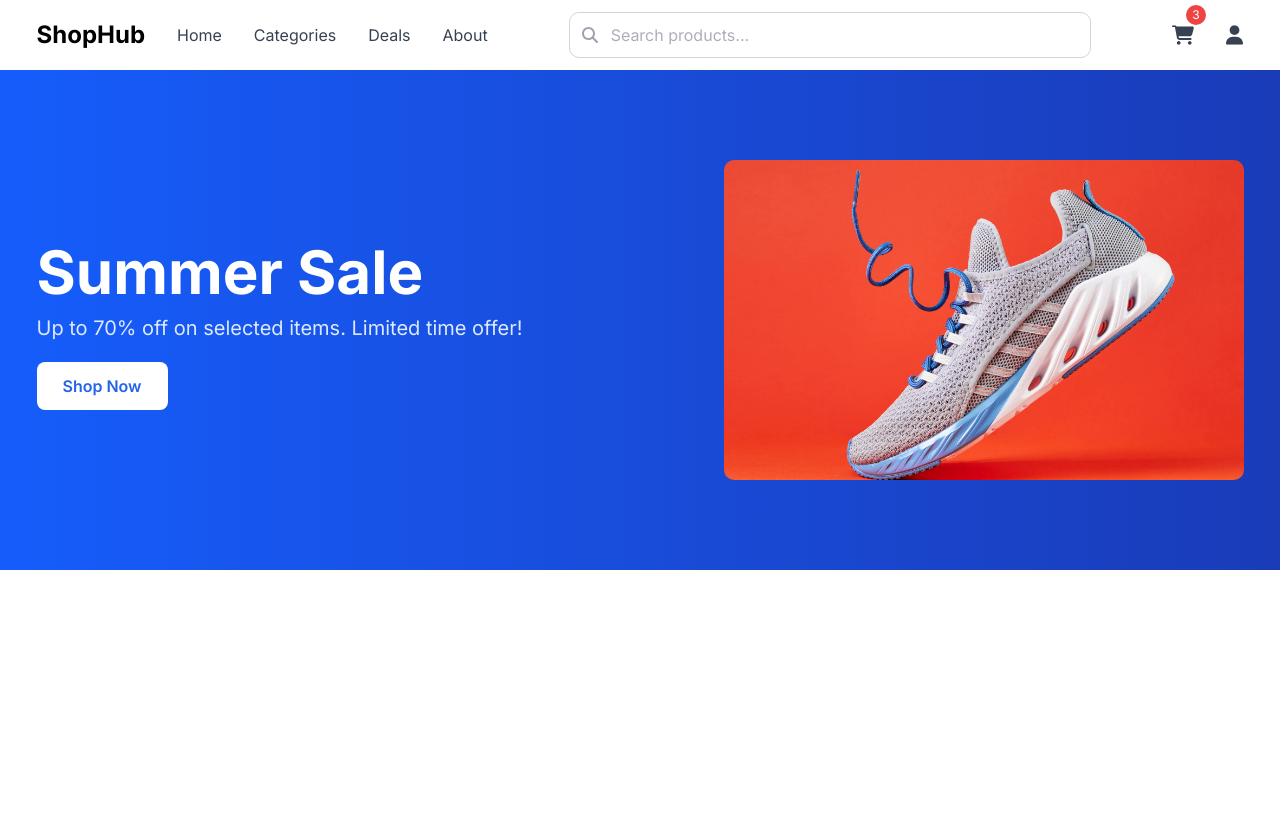
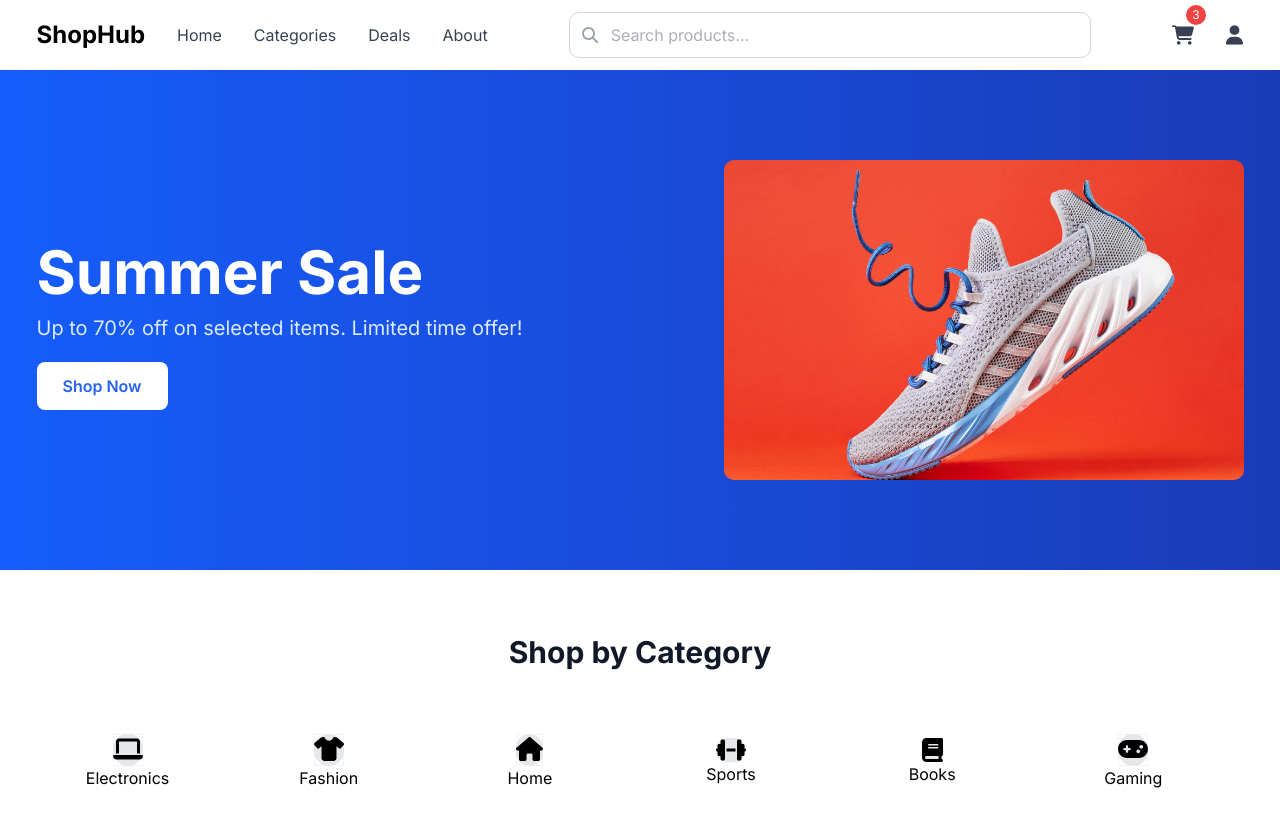
Before and after one commit to imam-programmer/shoping.com, a Next.js app: page / in a window 1280 px wide. Before the commit the page ends 800 px from the top, so only its background shows below. Built offline with nearby package versions, Linux system fonts and the light colour scheme.

Commit message:
home page's category section done

```diff
--- a/src/app/page.js
+++ b/src/app/page.js
@@ -1,3 +1,4 @@
+import Category from '@/components/home/Category'
 import HomeBanner from '@/components/home/HomeBanner'
 import Navbar from '@/shared/Navbar'
 import React from 'react'
@@ -7,6 +8,7 @@ const page = () => {
     <div className=''>
       <Navbar/>
       <HomeBanner/>
+      <Category/>
     </div>
   )
 }
--- /dev/null
+++ b/src/components/home/Category.jsx
@@ -0,0 +1,134 @@
+import React from 'react'
+import Title from './hometitles/Title'
+
+const Category = () => {
+    const catArray = [
+        {
+            id: 1,
+            svg:
+                <svg width="30" height="32" viewBox="0 0 30 32" fill="none" xmlns="http://www.w3.org/2000/svg">
+                    <path d="M30 32H0V0H30V32Z" stroke="#E5E7EB" />
+                    <g clipPath="url(#clip0_1_439)">
+                        <path d="M6 4.5C4.34531 4.5 3 5.84531 3 7.5V19.5H6V7.5H24V19.5H27V7.5C27 5.84531 25.6547 4.5 24 4.5H6ZM0.9 21C0.403125 21 0 21.4031 0 21.9C0 23.8875 1.6125 25.5 3.6 25.5H26.4C28.3875 25.5 30 23.8875 30 21.9C30 21.4031 29.5969 21 29.1 21H0.9Z" fill="black" />
+                    </g>
+                    <defs>
+                        <clipPath id="clip0_1_439">
+                            <path d="M0 3H30V27H0V3Z" fill="white" />
+                        </clipPath>
+                    </defs>
+                </svg>
+            ,
+            title: "Electronics"
+        },
+        {
+            id: 2,
+            svg:
+
+                <svg width="30" height="32" viewBox="0 0 30 32" fill="none" xmlns="http://www.w3.org/2000/svg">
+                    <path d="M30 32H0V0H30V32Z" stroke="#E5E7EB" />
+                    <g clipPath="url(#clip0_1_446)">
+                        <path d="M9.92814 3C10.2938 3 10.5985 3.26719 10.711 3.61875C11.2875 5.43281 12.9891 6.75 15 6.75C17.011 6.75 18.7125 5.43281 19.2891 3.61875C19.4016 3.26719 19.7063 3 20.0719 3H20.6625C21.7172 3 22.7344 3.37031 23.5453 4.04531L29.461 8.97188C29.7703 9.22969 29.9625 9.60469 29.9953 10.0078C30.0281 10.4109 29.8969 10.8094 29.6297 11.1141L27.0047 14.1141C26.4703 14.7281 25.5422 14.7984 24.9141 14.2781L22.5 12.2672V24C22.5 25.6547 21.1547 27 19.5 27H10.5C8.84533 27 7.50002 25.6547 7.50002 24V12.2672L5.08596 14.2781C4.46252 14.7984 3.53439 14.7281 2.99533 14.1141L0.370331 11.1141C0.103144 10.8094 -0.0281063 10.4109 0.00470623 10.0078C0.0375187 9.60469 0.229706 9.22969 0.539081 8.97188L6.45471 4.04531C7.26564 3.37031 8.28283 3 9.33752 3H9.92814Z" fill="black" />
+                    </g>
+                    <defs>
+                        <clipPath id="clip0_1_446">
+                            <path d="M0 3H30V27H0V3Z" fill="white" />
+                        </clipPath>
+                    </defs>
+                </svg>
+
+            ,
+            title: "Fashion"
+        },
+        {
+            id: 3,
+            svg:
+
+                <svg width="27" height="32" viewBox="0 0 27 32" fill="none" xmlns="http://www.w3.org/2000/svg">
+                    <path d="M27 32H0V0H27V32Z" stroke="#E5E7EB" />
+                    <g clipPath="url(#clip0_1_453)">
+                        <path d="M26.9906 14.9766C26.9906 15.8203 26.2875 16.4813 25.4906 16.4813H23.9906L24.0234 23.9906C24.0234 24.1172 24.0141 24.2437 24 24.3703V25.125C24 26.1609 23.1609 27 22.125 27H21.375C21.3234 27 21.2719 27 21.2203 26.9953C21.1547 27 21.0891 27 21.0234 27H19.5H18.375C17.3391 27 16.5 26.1609 16.5 25.125V24V21C16.5 20.1703 15.8297 19.5 15 19.5H12C11.1703 19.5 10.5 20.1703 10.5 21V24V25.125C10.5 26.1609 9.66094 27 8.625 27H7.5H6.00469C5.93438 27 5.86406 26.9953 5.79375 26.9906C5.7375 26.9953 5.68125 27 5.625 27H4.875C3.83906 27 3 26.1609 3 25.125V19.875C3 19.8328 3 19.7859 3.00469 19.7438V16.4813H1.5C0.65625 16.4813 0 15.825 0 14.9766C0 14.5547 0.140625 14.1797 0.46875 13.8516L12.4875 3.375C12.8156 3.04688 13.1906 3 13.5187 3C13.8469 3 14.2219 3.09375 14.5031 3.32812L26.475 13.8516C26.85 14.1797 27.0375 14.5547 26.9906 14.9766Z" fill="black" />
+                    </g>
+                    <defs>
+                        <clipPath id="clip0_1_453">
+                            <path d="M0 3H27V27H0V3Z" fill="white" />
+                        </clipPath>
+                    </defs>
+                </svg>
+
+            ,
+            title: "Home"
+        },
+        {
+            id: 4,
+            svg:
+
+                <svg width="30" height="24" viewBox="0 0 30 24" fill="none" xmlns="http://www.w3.org/2000/svg">
+                    <g clipPath="url(#clip0_1_461)">
+                        <path d="M4.5 3C4.5 2.17031 5.17031 1.5 6 1.5H7.5C8.32969 1.5 9 2.17031 9 3V10.5V13.5V21C9 21.8297 8.32969 22.5 7.5 22.5H6C5.17031 22.5 4.5 21.8297 4.5 21V18H3C2.17031 18 1.5 17.3297 1.5 16.5V13.5C0.670312 13.5 0 12.8297 0 12C0 11.1703 0.670312 10.5 1.5 10.5V7.5C1.5 6.67031 2.17031 6 3 6H4.5V3ZM25.5 3V6H27C27.8297 6 28.5 6.67031 28.5 7.5V10.5C29.3297 10.5 30 11.1703 30 12C30 12.8297 29.3297 13.5 28.5 13.5V16.5C28.5 17.3297 27.8297 18 27 18H25.5V21C25.5 21.8297 24.8297 22.5 24 22.5H22.5C21.6703 22.5 21 21.8297 21 21V13.5V10.5V3C21 2.17031 21.6703 1.5 22.5 1.5H24C24.8297 1.5 25.5 2.17031 25.5 3ZM19.5 10.5V13.5H10.5V10.5H19.5Z" fill="black" />
+                    </g>
+                    <defs>
+                        <clipPath id="clip0_1_461">
+                            <path d="M0 0H30V24H0V0Z" fill="white" />
+                        </clipPath>
+                    </defs>
+                </svg>
+
+            ,
+            title: "Sports"
+        }, {
+            id: 5,
+            svg:
+
+                <svg width="21" height="24" viewBox="0 0 21 24" fill="none" xmlns="http://www.w3.org/2000/svg">
+                    <g clipPath="url(#clip0_1_468)">
+                        <path d="M4.5 0C2.01562 0 0 2.01562 0 4.5V19.5C0 21.9844 2.01562 24 4.5 24H18H19.5C20.3297 24 21 23.3297 21 22.5C21 21.6703 20.3297 21 19.5 21V18C20.3297 18 21 17.3297 21 16.5V1.5C21 0.670312 20.3297 0 19.5 0H18H4.5ZM4.5 18H16.5V21H4.5C3.67031 21 3 20.3297 3 19.5C3 18.6703 3.67031 18 4.5 18ZM6 6.75C6 6.3375 6.3375 6 6.75 6H15.75C16.1625 6 16.5 6.3375 16.5 6.75C16.5 7.1625 16.1625 7.5 15.75 7.5H6.75C6.3375 7.5 6 7.1625 6 6.75ZM6.75 9H15.75C16.1625 9 16.5 9.3375 16.5 9.75C16.5 10.1625 16.1625 10.5 15.75 10.5H6.75C6.3375 10.5 6 10.1625 6 9.75C6 9.3375 6.3375 9 6.75 9Z" fill="black" />
+                    </g>
+                    <defs>
+                        <clipPath id="clip0_1_468">
+                            <path d="M0 0H21V24H0V0Z" fill="white" />
+                        </clipPath>
+                    </defs>
+                </svg>
+
+            ,
+            title: "Books"
+        }, {
+            id: 6,
+            svg:
+
+                <svg width="30" height="32" viewBox="0 0 30 32" fill="none" xmlns="http://www.w3.org/2000/svg">
+                    <path d="M30 32H0V0H30V32Z" stroke="#E5E7EB" />
+                    <g clipPath="url(#clip0_1_474)">
+                        <path d="M9 6C4.03125 6 0 10.0312 0 15C0 19.9688 4.03125 24 9 24H21C25.9688 24 30 19.9688 30 15C30 10.0312 25.9688 6 21 6H9ZM23.25 10.875C23.7473 10.875 24.2242 11.0725 24.5758 11.4242C24.9275 11.7758 25.125 12.2527 25.125 12.75C25.125 13.2473 24.9275 13.7242 24.5758 14.0758C24.2242 14.4275 23.7473 14.625 23.25 14.625C22.7527 14.625 22.2758 14.4275 21.9242 14.0758C21.5725 13.7242 21.375 13.2473 21.375 12.75C21.375 12.2527 21.5725 11.7758 21.9242 11.4242C22.2758 11.0725 22.7527 10.875 23.25 10.875ZM18.375 17.25C18.375 16.7527 18.5725 16.2758 18.9242 15.9242C19.2758 15.5725 19.7527 15.375 20.25 15.375C20.7473 15.375 21.2242 15.5725 21.5758 15.9242C21.9275 16.2758 22.125 16.7527 22.125 17.25C22.125 17.7473 21.9275 18.2242 21.5758 18.5758C21.2242 18.9275 20.7473 19.125 20.25 19.125C19.7527 19.125 19.2758 18.9275 18.9242 18.5758C18.5725 18.2242 18.375 17.7473 18.375 17.25ZM7.875 12.375C7.875 11.7516 8.37656 11.25 9 11.25C9.62344 11.25 10.125 11.7516 10.125 12.375V13.875H11.625C12.2484 13.875 12.75 14.3766 12.75 15C12.75 15.6234 12.2484 16.125 11.625 16.125H10.125V17.625C10.125 18.2484 9.62344 18.75 9 18.75C8.37656 18.75 7.875 18.2484 7.875 17.625V16.125H6.375C5.75156 16.125 5.25 15.6234 5.25 15C5.25 14.3766 5.75156 13.875 6.375 13.875H7.875V12.375Z" fill="black" />
+                    </g>
+                    <defs>
+                        <clipPath id="clip0_1_474">
+                            <path d="M0 3H30V27H0V3Z" fill="white" />
+                        </clipPath>
+                    </defs>
+                </svg>
+
+            ,
+            title: "Gaming"
+        },
+    ]
+    return (
+        <section className='mt-16'>
+
+        <div className='container'>
+            <Title title="Shop by Category" className='text-center mb-[32px]'/>
+            <div className="grid grid-cols-6 ">
+            {catArray.map((item)=>(
+                <div className='h-30 w-45.5  flex items-center justify-center flex-col'>
+                    <h3 key={item.id} className='h-[80] w-[80] bg-[#E5E7EB] rounded-full flex items-center justify-center'>{item.svg}</h3>
+                    <h4>{item.title}</h4>
+                </div>
+            ))}
+
+            </div>
+        </div>
+        </section>
+    )
+}
+
+export default Category
--- /dev/null
+++ b/src/components/home/hometitles/Title.jsx
@@ -0,0 +1,9 @@
+import React from 'react'
+
+const Title = ({title,className}) => {
+  return (
+    <h2 className={`text-[#111827] text-[30px] font-bold leading-9 ${className} `}>{title}</h2>
+  )
+}
+
+export default Title
```
